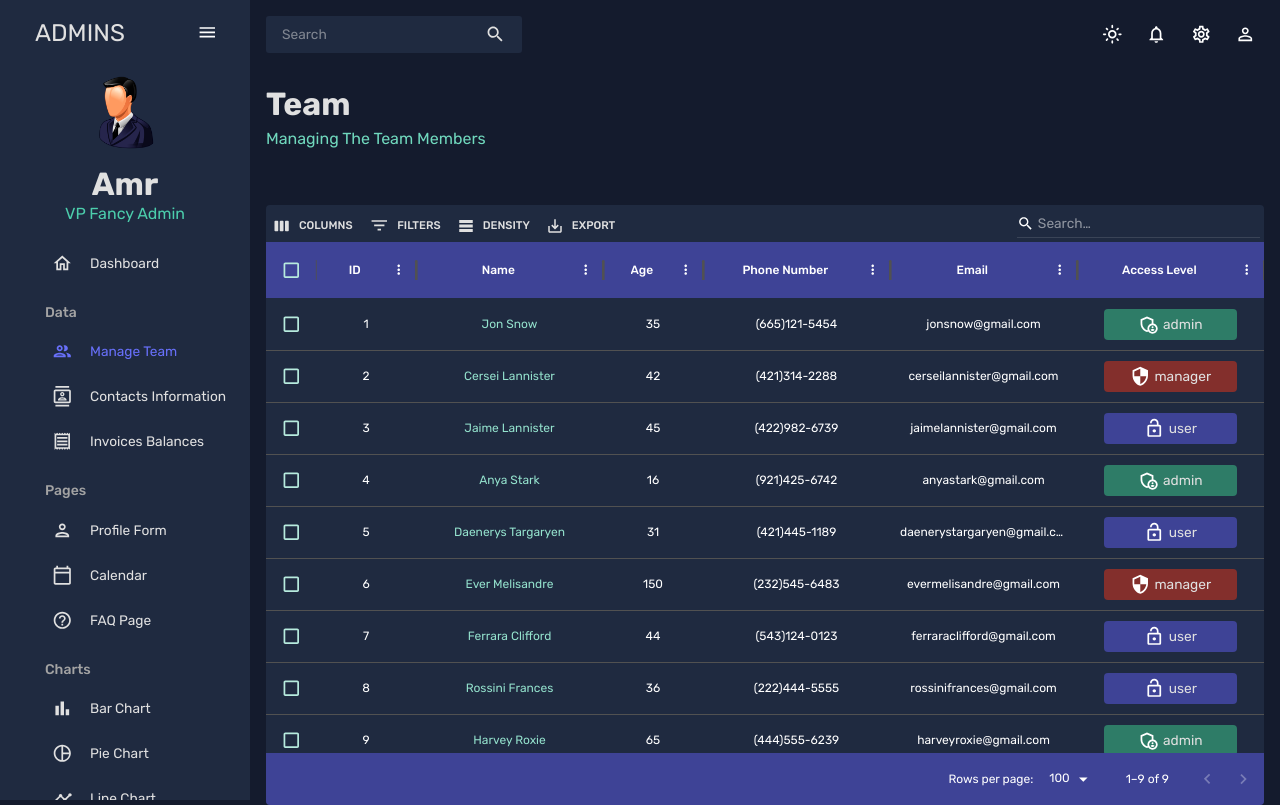
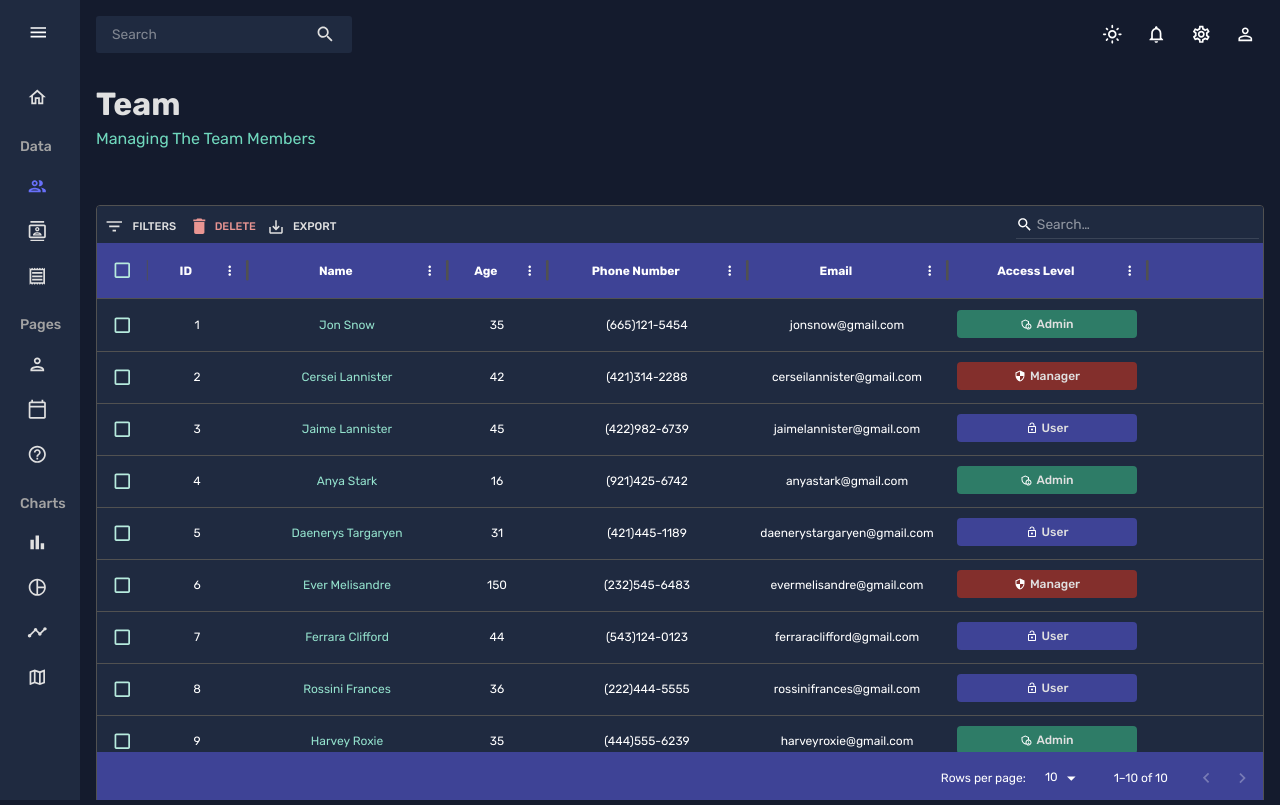
Before and after one commit to Amr-Elshabrawy-Dev/crud-operations, a React (Create React App) app: page /team in a window 1280 px wide. Built offline with nearby package versions, Linux system fonts and the light colour scheme.

Commit message:
feat: :sparkles: Updated Sidebar, modified Team page
Updated Sidebar, RenderIconButton, and SidebarItem components; added CustomTooltip and styled components; modified Team page to use DataTable and CustomToolbar; updated mock data and index.css

```diff
--- a/src/components/common/Sidebar.jsx
+++ b/src/components/common/Sidebar.jsx
@@ -23,7 +23,7 @@ import SidebarItem from "../ui/SidebarItem";
 const Sidebar = () => {
   const theme = useTheme();
   const colors = tokens(theme.palette.mode);
-  const [isCollapsed, setIsCollapsed] = useState(false);
+  const [isCollapsed, setIsCollapsed] = useState(true);
   // Define handleToggle Collapsed function
   const handleToggle = () => {
     setIsCollapsed(!isCollapsed);
@@ -99,7 +99,12 @@ const Sidebar = () => {
           </Box>
           {/* SIDEBAR ITEM */}
           <Box pl={isCollapsed ? undefined : "10%"}>
-            <SidebarItem title="Dashboard" to="/" icon={<HomeIcon />} />
+            <SidebarItem
+              title="Dashboard"
+              to="/"
+              icon={<HomeIcon />}
+              isCollapsed={isCollapsed}
+            />
             {/* SIDEBAR SECTIONS */}
             {sections.map((section, index) => (
               <Box key={index} mt={2}>
@@ -116,6 +121,7 @@ const Sidebar = () => {
                     title={item.title}
                     to={item.to}
                     icon={item.icon}
+                    isCollapsed={isCollapsed}
                   />
                 ))}
               </Box>
--- /dev/null
+++ b/src/components/ui/CustomToolbar.jsx
@@ -0,0 +1,59 @@
+import React from "react";
+import {
+  GridToolbarContainer,
+  GridToolbarExport,
+  GridToolbarFilterButton,
+  GridToolbarQuickFilter,
+} from "@mui/x-data-grid";
+import { Button, useTheme } from "@mui/material";
+import { Delete } from "@mui/icons-material";
+import { tokens } from "../../theme";
+
+const CustomToolbar = ({ onDelete, isDeleteDisabled }) => {
+  const theme = useTheme();
+  const colors = tokens(theme.palette.mode);
+  return (
+    <GridToolbarContainer
+      sx={{
+        justifyContent: "space-between",
+        backgroundColor: colors.primary[400],
+        "& .MuiButtonBase-root": {
+          color: `${colors.grey[100]}`,
+        },
+      }}
+    >
+      <div>
+        <GridToolbarFilterButton />
+        <Button
+          variant="text"
+          onClick={onDelete}
+          disabled={isDeleteDisabled}
+          sx={{
+            fontSize: "11px",
+            display: "inline-flex",
+            alignItems: "center",
+            columnGap: "5px",
+            color: isDeleteDisabled
+              ? `${colors.redAccent[300]} !important`
+              : `${colors.redAccent[500]} !important`,
+            transition: "color 0.5s ease-in-out",
+          }}
+        >
+          <Delete />
+          Delete
+        </Button>
+        <GridToolbarExport />
+      </div>
+      <div>
+        <GridToolbarQuickFilter debounceMs={500} />
+      </div>
+    </GridToolbarContainer>
+  );
+};
+
+// CustomToolbar.propTypes = {
+//   onDelete: PropTypes.func.isRequired,
+//   isDeleteDisabled: PropTypes.bool.isRequired,
+// };
+
+export default CustomToolbar;
--- /dev/null
+++ b/src/components/ui/DataTable.jsx
@@ -0,0 +1,92 @@
+import React from "react";
+import { Box, Stack, useTheme } from "@mui/material";
+import Heading from "../../components/common/Heading";
+import { tokens } from "../../theme";
+import { DataGrid } from "@mui/x-data-grid";
+
+const DataTable = ({
+  rows,
+  columns,
+  title,
+  subtitle,
+  slots,
+  slotProps,
+  checkboxSelection,
+  onSelectionChange,
+  customStyles = {},
+  renderCellContent,
+}) => {
+  const theme = useTheme();
+  const colors = tokens(theme.palette.mode);
+
+  // Merge custom styles with default styles
+  const dataGridStyles = {
+    height: "75dvh",
+    width: "100%",
+    mx: "auto",
+    mt: 5,
+    "& .MuiDataGrid-columnHeaderTitle": { fontWeight: "bold" },
+    "& .MuiDataGrid-cell": { border: 0 },
+    "& .MuiDataGrid-columnHeader": {
+      borderBottom: `3px solid ${colors.redAccent[600]}`,
+    },
+    "& .MuiDataGrid-iconSeparator": { color: colors.primary[400] },
+    "& .MuiDataGrid-virtualScroller": { backgroundColor: colors.primary[400] },
+    "& .MuiDataGrid-footerContainer": {
+      borderTop: 0,
+      backgroundColor: colors.blueAccent[700],
+      "& .MuiTablePagination-root": {
+        overflowY: "hidden !important",
+      },
+    },
+    "& .MuiCheckbox-root": { color: `${colors.greenAccent[200]} !important` },
+    "& .MuiDataGrid-row--borderBottom": {
+      backgroundColor: `${colors.blueAccent[700]} !important`,
+    },
+    ...customStyles, // apply custom styles here
+  };
+
+  return (
+    <Stack sx={{ m: 2 }}>
+      <Heading title={title} subtitle={subtitle} />
+      <Box sx={dataGridStyles}>
+        <DataGrid
+          rows={rows}
+          columns={columns.map((col) =>
+            col.field === "access" && renderCellContent
+              ? { ...col, renderCell: renderCellContent }
+              : col
+          )}
+          checkboxSelection={checkboxSelection}
+          slots={slots}
+          slotProps={slotProps}
+          initialState={{
+            pagination: {
+              paginationModel: {
+                pageSize: 10,
+              },
+            },
+          }}
+          autoPageSize={false}
+          pageSizeOptions={[10, 25, 50]}
+          disableRowSelectionOnClick
+          disableDensitySelector
+          onRowSelectionModelChange={onSelectionChange}
+        />
+      </Box>
+    </Stack>
+  );
+};
+
+// DataGrid.propTypes = {
+//   rows: PropTypes.array.isRequired,
+//   columns: PropTypes.array.isRequired,
+//   title: PropTypes.string,
+//   subtitle: PropTypes.string,
+//   toolbarOptions: PropTypes.object,
+//   checkboxSelection: PropTypes.bool,
+//   customStyles: PropTypes.object,
+//   renderCellContent: PropTypes.func, // for custom cell rendering
+// };
+
+export default DataTable;
--- a/src/components/ui/RenderIconButton.jsx
+++ b/src/components/ui/RenderIconButton.jsx
@@ -1,12 +1,32 @@
-import { IconButton, Tooltip } from "@mui/material";
+import { IconButton, styled, useTheme } from "@mui/material";
+import Tooltip, { tooltipClasses } from "@mui/material/Tooltip";
+import { tokens } from "../../theme";
 
 const RenderIconButton = ({ children, label, onClick }) => {
+  const theme = useTheme();
+  const colors = tokens(theme.palette.mode);
+
+  const CustomTooltip = styled(({ className, ...props }) => (
+    <Tooltip {...props} arrow classes={{ popper: className }} />
+  ))(({ theme }) => ({
+    [`& .${tooltipClasses.arrow}`]: {
+      color: colors.blueAccent[600],
+    },
+    [`& .${tooltipClasses.tooltip}`]: {
+      backgroundColor: colors.blueAccent[600],
+    },
+  }));
+
   return (
-    <Tooltip title={label}>
-      <IconButton onClick={onClick} aria-label={label}>
+    <CustomTooltip title={label}>
+      <IconButton
+        sx={{ "&:hover": { backgroundColor: colors.blueAccent[600] } }}
+        onClick={onClick}
+        aria-label={label}
+      >
         {children}
       </IconButton>
-    </Tooltip>
+    </CustomTooltip>
   );
 };
-export default RenderIconButton
+export default RenderIconButton;
--- a/src/data/mockData.js
+++ b/src/data/mockData.js
@@ -69,9 +69,17 @@ export const mockDataTeam = [
     id: 9,
     name: "Harvey Roxie",
     email: "harveyroxie@gmail.com",
-    age: 65,
+    age: 35,
     phone: "(444)555-6239",
     access: "admin",
+  },
+  {
+    id: 10,
+    name: "Frances Roxie",
+    email: "Francesroxie@gmail.com",
+    age: 65,
+    phone: "(425)365-6738",
+    access: "manager",
   },
 ];
 
--- a/src/index.css
+++ b/src/index.css
@@ -6,6 +6,8 @@
 
 html,body,#root,.app,.content {
   font-family: Rubik, sans-serif;
+  width: 100%;
+  overflow: hidden;
 }
 
 .app {
@@ -19,16 +21,22 @@ html,body,#root,.app,.content {
 
 ::-webkit-scrollbar {
   width: 10px;
+  height: 14px;
 }
 
 ::-webkit-scrollbar-track {
-  background-color: #E0E0E0;
+  background-color: #2c3b5a;
+  margin-inline-start: 2px;
 }
 
 ::-webkit-scrollbar-thumb {
-  background-color: #888;
+  background-color: #4cceac;
+  border-radius: 7px;
+  will-change: background-color;
+  transition: all 0.5s ease-in-out;
 }
 
-::-webkit-scrollbar-track:hover {
-  background-color: #555;
+::-webkit-scrollbar-thumb:hover {
+  background-color: #2e7c67;
+  transition: all 0.5s ease-in-out;
 }
--- a/src/pages/Team/index.jsx
+++ b/src/pages/Team/index.jsx
@@ -1,34 +1,53 @@
-import { Box, Stack, Typography, useTheme } from "@mui/material";
-import Heading from "../../components/common/Heading";
+import { Box, Typography, useTheme } from "@mui/material";
+import DataTable from "../../components/ui/DataTable";
+import SecurityOutlinedIcon from "@mui/icons-material/SecurityOutlined";
+import LockOpenOutlinedIcon from "@mui/icons-material/LockOpenOutlined";
+import AdminPanelSettingsOutlinedIcon from "@mui/icons-material/AdminPanelSettingsOutlined";
 import { tokens } from "../../theme";
 import { mockDataTeam } from "../../data/mockData";
-import { DataGrid, GridToolbar } from "@mui/x-data-grid";
-import AdminPanelSettingsOutlinedIcon from "@mui/icons-material/AdminPanelSettingsOutlined";
-import SecurityOutlinedIcon from "@mui/icons-material/SecurityOutlined";
-import LockOpenOutlinedIcon from "@mui/icons-material/LockOpenOutlined";
+import { useState } from "react";
+import CustomToolbar from "../../components/ui/CustomToolbar";
 
 const Team = () => {
   const theme = useTheme();
   const colors = tokens(theme.palette.mode);
 
+  const [selectedUsers, setSelectedUsers] = useState([]);
+  const [teamData, setTeamData] = useState(mockDataTeam);
+
+  // Update selected users on row selection
+  const handleSelectionChange = (selectionModel) => {
+    setSelectedUsers(selectionModel);
+  };
+
+  // Delete selected users
+  const handleDeleteUsers = () => {
+    setTeamData((prevData) =>
+      prevData.filter((user) => !selectedUsers.includes(user.id))
+    );
+    setSelectedUsers([]); // Clear selection after deletion
+  };
+
   const columns = [
     {
       field: "id",
       headerName: "ID",
+      width: 100,
       align: "center",
       headerAlign: "center",
     },
     {
       field: "name",
       headerName: "Name",
-      flex: 1,
-      cellClassName: "name-column--cell",
+      width: 200,
       align: "center",
       headerAlign: "center",
+      cellClassName: "name-column--cell",
     },
     {
       field: "age",
       headerName: "Age",
+      width: 100,
       type: "number",
       align: "center",
       headerAlign: "center",
@@ -36,119 +55,94 @@ const Team = () => {
     {
       field: "phone",
       headerName: "Phone Number",
-      flex: 1,
+      width: 200,
       align: "center",
       headerAlign: "center",
     },
     {
       field: "email",
       headerName: "Email",
-      flex: 1,
+      width: 200,
       align: "center",
       headerAlign: "center",
     },
     {
       field: "access",
       headerName: "Access Level",
-      flex: 1,
+      width: 200,
       align: "center",
       headerAlign: "center",
-      renderCell: ({ row: { access } }) => {
-        return (
-          <Box
-            height="100%"
-            display="flex"
-            justifyContent="center"
-            alignItems="center"
-          >
-            <Box
-              width="80%"
-              p="5px"
-              display="flex"
-              justifyContent="center"
-              alignItems="center"
-              textAlign="center"
-              backgroundColor={
+      type: "singleSelect",
+      valueOptions: ["admin", "manager", "user"],
+      editable: true,
+    },
+  ];
+
+  // Custom cell rendering function
+  const renderAccessCell = ({ row: { access } }) => {
+    const accessColor =
       access === "admin"
         ? colors.greenAccent[700]
         : access === "manager"
         ? colors.redAccent[700]
-                  : colors.blueAccent[700]
-              }
+        : colors.blueAccent[700];
+
+    const accessIcon =
+      access === "admin" ? (
+        <AdminPanelSettingsOutlinedIcon fontSize="inherit" />
+      ) : access === "manager" ? (
+        <SecurityOutlinedIcon fontSize="inherit" />
+      ) : (
+        <LockOpenOutlinedIcon fontSize="inherit" />
+      );
+
+    return (
+      <Box
+        display="flex"
+        flexWrap="wrap"
+        alignItems="center"
+        justifyContent="center"
+        width="100%"
+        p="5px"
+        m="0.65rem auto 0"
+        bgcolor={accessColor}
         borderRadius="4px"
+        fontSize={"clamp(10px, calc(1.367vw), 12px)"}
+        overflow="hidden !important"
       >
-              {access === "admin" && <AdminPanelSettingsOutlinedIcon />}
-              {access === "manager" && <SecurityOutlinedIcon />}
-              {access === "user" && <LockOpenOutlinedIcon />}
-              <Typography color={colors.grey[100]} ml={0.5}>
+        {accessIcon}
+        <Typography fontSize={"inherit"} color={colors.grey[100]} ml={0.5} textTransform="capitalize" fontWeight="500">
           {access}
         </Typography>
       </Box>
-          </Box>
     );
-      },
-    },
-  ];
+  };
+
   return (
-    <Stack m={2}>
-      <Heading title="Team" subtitle="Managing The Team Members" />
-      <Box
-        mt={5}
-        display="grid"
-        gridTemplateColumns="1fr"
-        sx={{
-          height: "75vh",
-          width: "100%",
-          mx: "auto",
-          "& > div": {
-            gridColumn: "span 1",
-          },
-          "& .MuiDataGrid-root": { border: "0" },
-          "& .MuiDataGrid-cell": { border: "0" },
+    <>
+      <DataTable
+        rows={teamData}
+        columns={columns}
+        title="Team"
+        subtitle="Managing The Team Members"
+        checkboxSelection={true}
+        renderCellContent={renderAccessCell}
+        onSelectionChange={handleSelectionChange}
+        customStyles={{
           "& .name-column--cell": { color: colors.greenAccent[300] },
-          "& .MuiDataGrid-row--borderBottom": {
-            backgroundColor: `${colors.blueAccent[700]} !important`,
-          },
-          "& .MuiDataGrid-columnHeader": {
-            borderBottom: "0 !important",
-          },
-          "& .MuiDataGrid-iconSeparator": {
-            color: colors.primary[400],
-          },
-          "& .MuiDataGrid-virtualScroller": {
-            backgroundColor: colors.primary[400],
-          },
-          "& .MuiDataGrid-footerContainer": {
-            borderTop: "0 !important",
-            backgroundColor: colors.blueAccent[700],
-          },
-          "& .MuiCheckbox-root": {
-            color: `${colors.greenAccent[200]} !important`,
-          },
         }}
-      >
-        <DataGrid
-          rows={mockDataTeam}
-          columns={columns}
-          checkboxSelection
-          slots={{ toolbar: GridToolbar }}
+        slots={{
+          toolbar: CustomToolbar,
+        }}
         slotProps={{
           toolbar: {
-              showQuickFilter: true,
-              quickFilterProps: { debounceMs: 500 },
-            },
-          }}
-          sx={{
-            backgroundColor: colors.primary[400],
-            "& .MuiDataGrid-toolbarContainer": {
-              "& .MuiButtonBase-root": {
-                color: `${colors.grey[100]} !important`,
-              },
+            onDelete: handleDeleteUsers,
+            isDeleteDisabled: selectedUsers.length === 0,
           },
         }}
       />
-      </Box>
-    </Stack>
+    </>
   );
 };
+
 export default Team;
```
Also changed, not shown: src/components/ui/SidebarItem.jsx (+23 -3 lines). Lines whose indentation alone changed are shown as unchanged.
